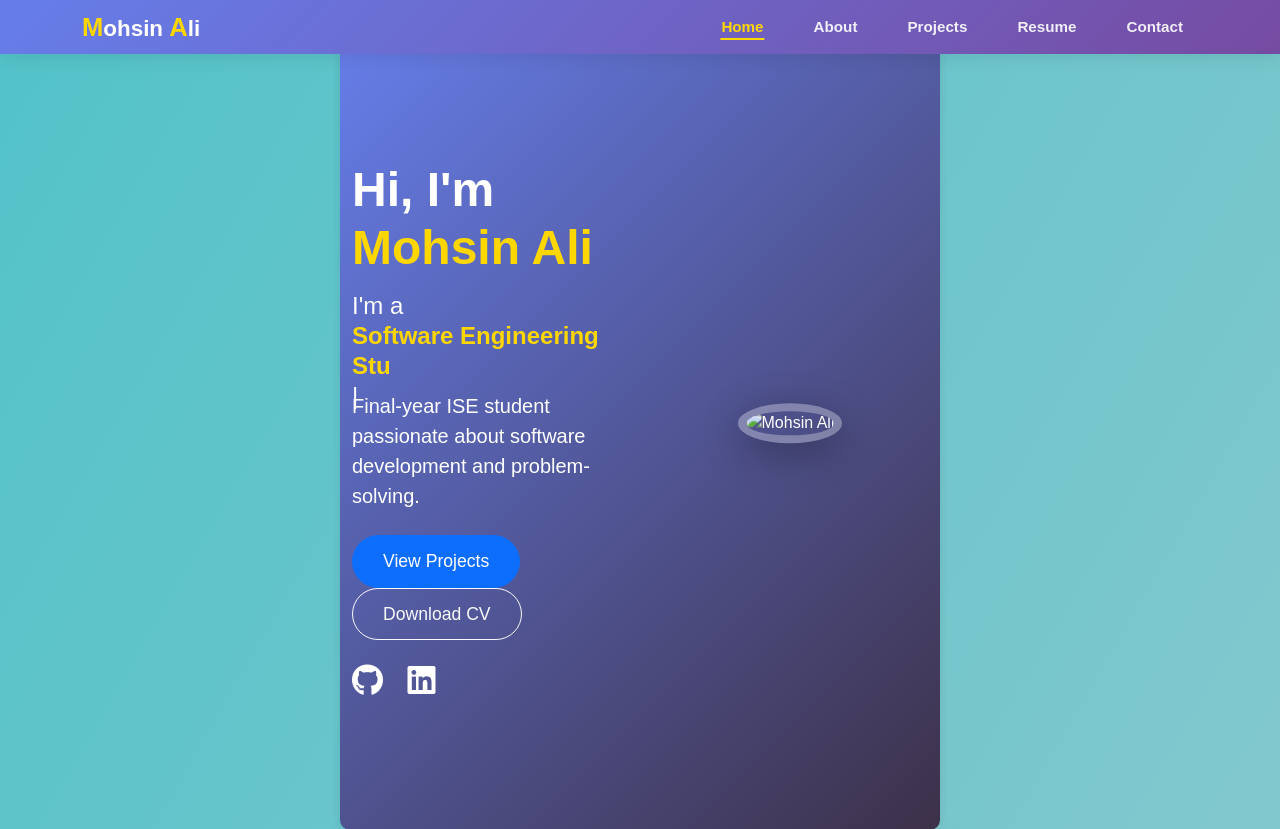
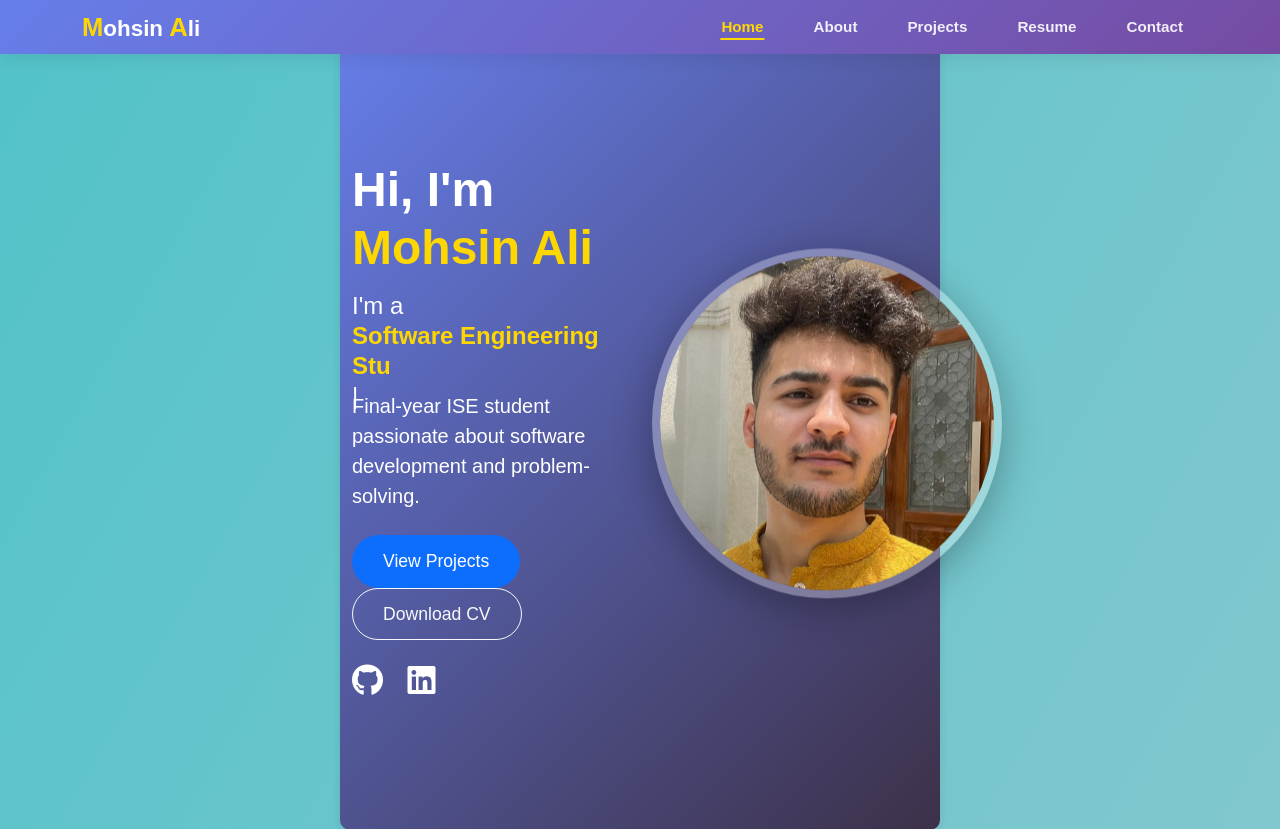
Before and after one commit to Mohsinalijoo/portfolio, a Flask app: page / in a window 1280 px wide. Shown: the top 829 px of the page. Run offline with Flask 3, Linux system fonts and the light colour scheme.

Commit message:
Update index.html

```diff
--- a/templates/index.html
+++ b/templates/index.html
@@ -57,7 +57,7 @@
       <!-- Right side: Photo -->
       <div class="col-md-6 text-center">
         <div class="profile-image-wrapper">
-          <img src="{{ url_for('static', filename='profile.jpg') }}" alt="Mohsin Ali" class="profile-image">
+          <img src="{{ url_for('static', filename='profile.jpeg') }}" alt="Mohsin Ali" class="profile-image">
         </div>
       </div>
     </div>
```
